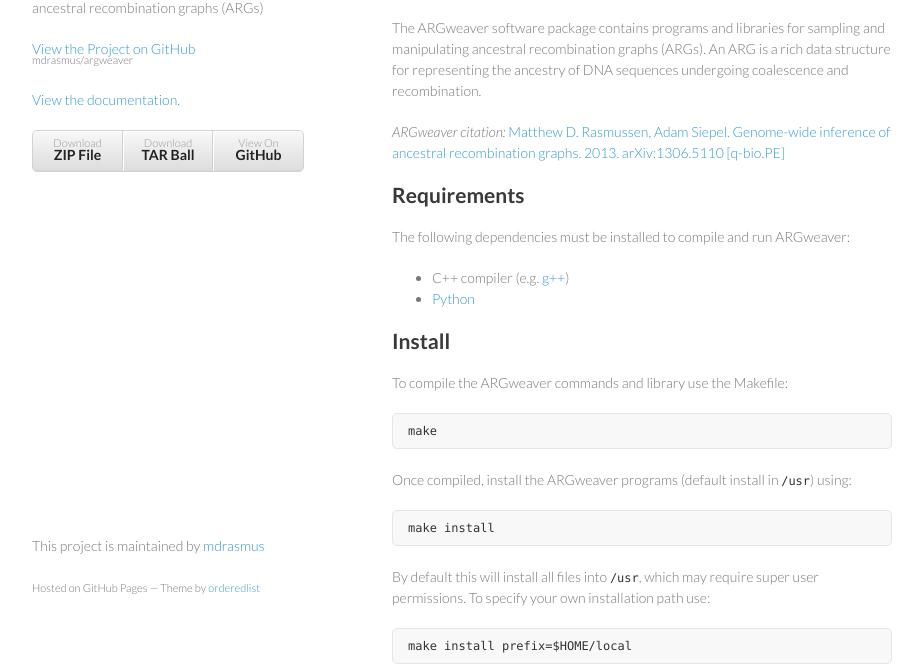
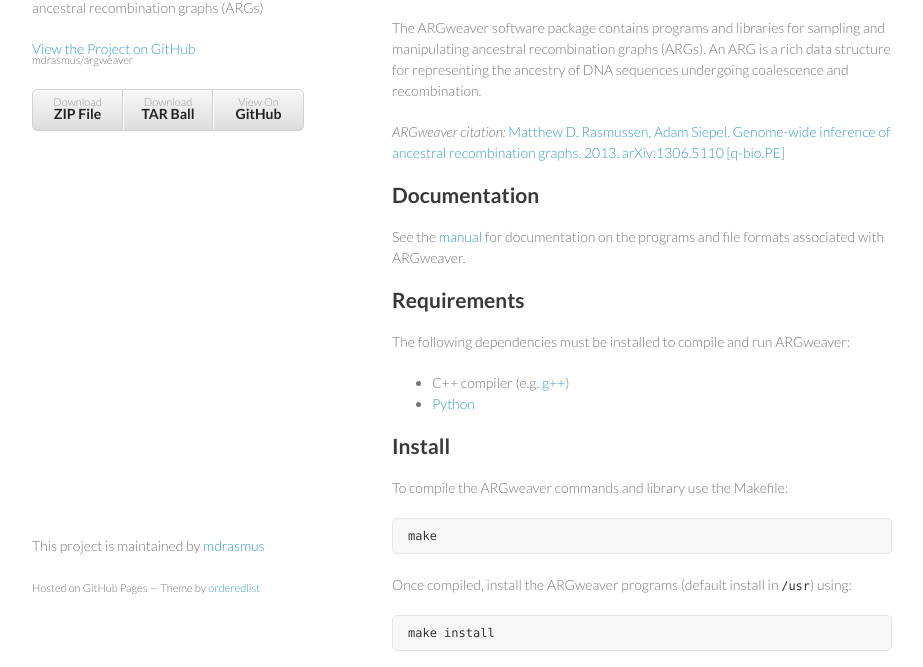
Before and after one commit to mdrasmus/argweaver, a plain HTML site: page index.html in a window 1280 px wide. Shown: the part 133-800 px from the top of the page, without its empty margins (178-1101 px from the left). Drawn offline with Linux system fonts and the light colour scheme.

Commit message:
Create gh-pages branch via GitHub

```diff
--- a/index.html
+++ b/index.html
@@ -20,7 +20,6 @@
 
         <p class="view"><a href="https://github.com/mdrasmus/argweaver">View the Project on GitHub <small>mdrasmus/argweaver</small></a></p>
 
-        <p class="view"><a href="doc/argweaver-manual.html">View the documentation.</a></p>
 
         <ul>
           <li><a href="https://github.com/mdrasmus/argweaver/zipball/master">Download <strong>ZIP File</strong></a></li>
@@ -42,6 +41,12 @@ sequences undergoing coalescence and recombination.</p>
 <p><em>ARGweaver citation:</em>
 <a href="http://arxiv.org/abs/1306.5110">Matthew D. Rasmussen, Adam Siepel. Genome-wide inference of ancestral
 recombination graphs. 2013. arXiv:1306.5110 [q-bio.PE]</a></p>
+
+<h2>
+<a name="documentation" class="anchor" href="#documentation"><span class="octicon octicon-link"></span></a>Documentation</h2>
+
+<p>See the <a href="doc/argweaver-manual.html">manual</a> for documentation on the programs and file formats
+associated with ARGweaver.</p>
 
 <h2>
 <a name="requirements" class="anchor" href="#requirements"><span class="octicon octicon-link"></span></a>Requirements</h2>
```
Also changed, not shown: params.json (+1 -1 lines).
